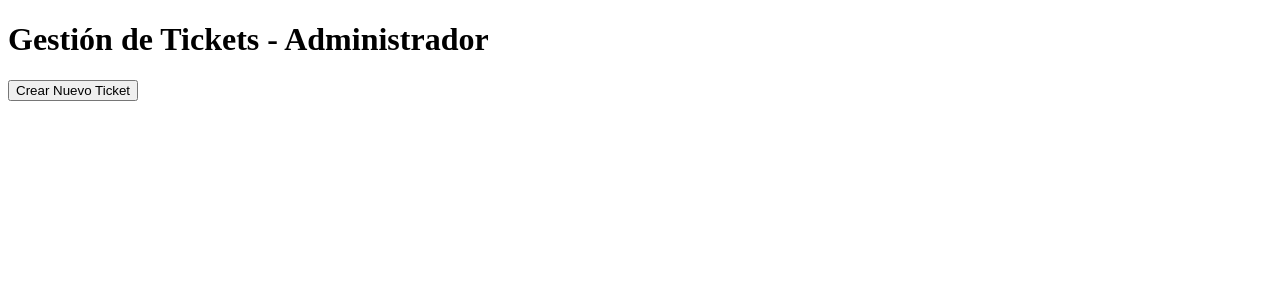
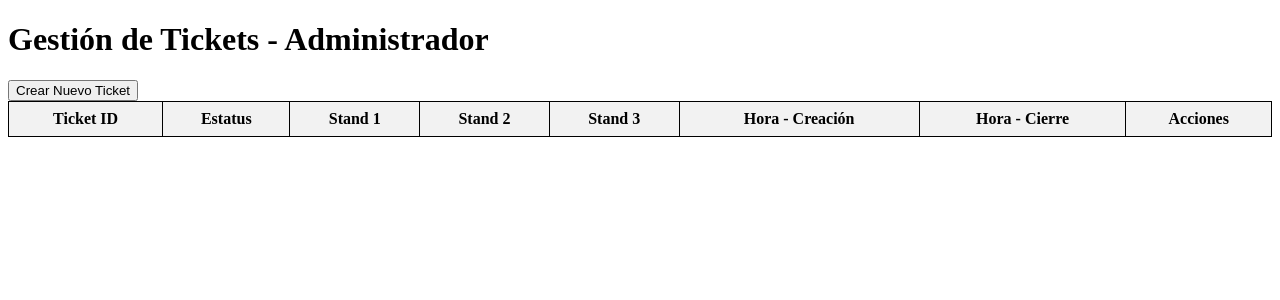
Before and after one commit to qbandres/2024_ticktes_octubre, a Flask app: page /admin in a window 1280 px wide. Shown: the top 300 px of the page. Run offline with Flask 3, Linux system fonts and the light colour scheme; lists and menus that the app fills with data are empty; some libraries are stand-ins or nearby versions.

Commit message:
Se agrego la funcion de al atnderse los tres stadn se cierral el ticket ademas esta en formato tabla la visaulización

```diff
--- a/requirements.txt
+++ b/requirements.txt
@@ -2,4 +2,4 @@ Flask==3.0.3
 Flask-SocketIO==5.4.1
 Flask-SQLAlchemy==3.1.1
 SQLAlchemy==2.0.35
-psycopg2-binary==2.9.9
+psycopg2-binary==2.9.9ß
--- a/run.py
+++ b/run.py
@@ -30,10 +30,11 @@ class Ticket(db.Model):
 def index():
     return redirect(url_for('admin_view'))  # Redirige a la función admin_view
 
-# Vista del administrador, muestra todos los tickets
+# Vista del administrador, muestra todos los tickets ordenados
 @app.route('/admin')
 def admin_view():
-    tickets = Ticket.query.all()  # Recupera todos los tickets de la base de datos
+    # Ordenar por el estado 'creado' primero y luego por la fecha de creación
+    tickets = Ticket.query.order_by(Ticket.estatus.desc(), Ticket.date_created).all()
     return render_template('admin.html', tickets=tickets)  # Muestra la plantilla admin.html con la lista de tickets
 
 # Ruta para crear un nuevo ticket
@@ -57,13 +58,25 @@ def close_ticket(ticket_id):
         ticket.stand_1 = 'atendido'  # Marca el ticket como atendido en el stand 1
         ticket.stand_2 = 'atendido'  # Marca el ticket como atendido en el stand 2
         ticket.stand_3 = 'atendido'  # Marca el ticket como atendido en el stand 3
-        ticket.date_closed = datetime.utcnow()  # Registra la fecha y hora de cierre del ticket
+        # Obtener la fecha y hora local del sistema
+        ticket.date_closed = datetime.now()  # Usa la hora local del sistema
         db.session.commit()  # Guarda los cambios en la base de datos
 
         # Emite un evento para notificar que el ticket ha sido cerrado
         socketio.emit('ticket_update', {'action': 'closed', 'ticket_id': ticket.id})
 
     return redirect(url_for('admin_view'))  # Redirige a la vista del administrador
+
+# Función para verificar y cerrar automáticamente un ticket
+def check_and_close_ticket(ticket):
+    # Verifica si todos los stands están atendidos
+    if ticket.stand_1 == 'atendido' and ticket.stand_2 == 'atendido' and ticket.stand_3 == 'atendido':
+        ticket.estatus = 'cerrado'
+        ticket.date_closed = datetime.now()  # Registra la fecha y hora local del sistema
+        db.session.commit()  # Guarda los cambios en la base de datos
+
+        # Emite un evento para notificar que el ticket ha sido cerrado
+        socketio.emit('ticket_update', {'action': 'closed', 'ticket_id': ticket.id})
 
 # Vista del visualizador, muestra los tickets en estado "creado"
 @app.route('/visualizador')
@@ -119,6 +132,9 @@ def close_expositor_ticket(stand_number, ticket_id):
         # Emite un evento para notificar que un ticket ha sido atendido en un stand
         socketio.emit('ticket_update', {'action': 'attended', 'ticket_id': ticket.id, 'stand': stand_number})
 
+        # Verificar si todos los stands están atendidos para cerrar el ticket automáticamente
+        check_and_close_ticket(ticket)
+
     return redirect(url_for('expositor_view', stand_number=stand_number))  # Redirige a la vista del expositor correspondiente
 
 # Iniciar la aplicación y el servidor SocketIO
--- a/templates/admin.html
+++ b/templates/admin.html
@@ -3,6 +3,20 @@
 <head>
     <title>Administrador de Tickets</title>
     <script src="https://cdn.socket.io/4.0.0/socket.io.min.js"></script>
+    <style>
+        table {
+            width: 100%;
+            border-collapse: collapse;
+        }
+        th, td {
+            border: 1px solid #000;
+            padding: 8px;
+            text-align: center;
+        }
+        th {
+            background-color: #f2f2f2;
+        }
+    </style>
 </head>
 <body>
     <h1>Gestión de Tickets - Administrador</h1>
@@ -10,23 +24,46 @@
         <button type="submit">Crear Nuevo Ticket</button>
     </form>
 
-    <ul>
-        {% for ticket in tickets %}
-            <li>
-                Ticket ID: {{ ticket.id }} - Estatus: {{ ticket.estatus }}
-                <ul>
-                    <li>Stand 1: {{ ticket.stand_1 }}</li>
-                    <li>Stand 2: {{ ticket.stand_2 }}</li>
-                    <li>Stand 3: {{ ticket.stand_3 }}</li>
-                    <li>Fecha Creación: {{ ticket.date_created }}</li>
-                </ul>
-                {% if ticket.estatus != 'cerrado' %}
-                    <a href="{{ url_for('close_ticket', ticket_id=ticket.id) }}">Cerrar Ticket</a>
-                {% endif %}
-            </li>
-        {% endfor %}
-    </ul>
-
+    <table>
+        <thead>
+            <tr>
+                <th>Ticket ID</th>
+                <th>Estatus</th>
+                <th>Stand 1</th>
+                <th>Stand 2</th>
+                <th>Stand 3</th>
+                <th>Hora - Creación</th>
+                <th>Hora - Cierre</th>
+                <th>Acciones</th>
+            </tr>
+        </thead>
+        <tbody>
+            {% for ticket in tickets %}
+            <tr>
+                <td>{{ ticket.id }}</td>
+                <td>{{ ticket.estatus }}</td>
+                <td>{{ ticket.stand_1 }}</td>
+                <td>{{ ticket.stand_2 }}</td>
+                <td>{{ ticket.stand_3 }}</td>
+                <td>{{ ticket.date_created }}</td>
+                <td>
+                    {% if ticket.date_closed %}
+                        {{ ticket.date_closed }}
+                    {% else %}
+                        N/A
+                    {% endif %}
+                </td>
+                <td>
+                    {% if ticket.estatus != 'cerrado' %}
+                        <a href="{{ url_for('close_ticket', ticket_id=ticket.id) }}">Cerrar Ticket</a>
+                    {% else %}
+                        Cerrado
+                    {% endif %}
+                </td>
+            </tr>
+            {% endfor %}
+        </tbody>
+    </table>
 
     <script>
         var socket = io.connect('http://' + document.domain + ':' + location.port);
```
Also changed, not shown: templates/visualizador.html (+38 -14 lines).
